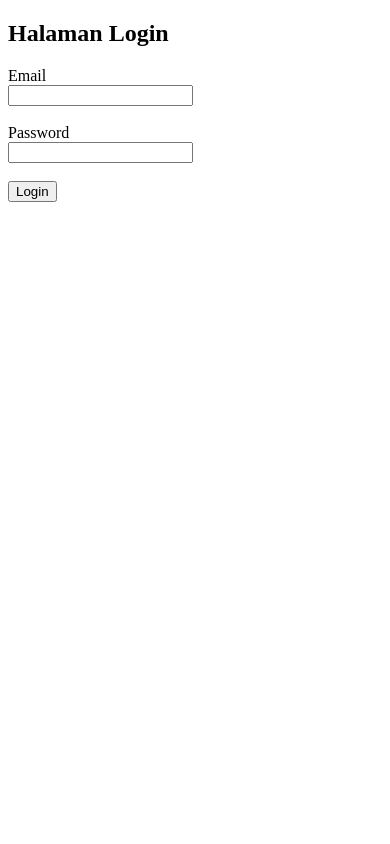
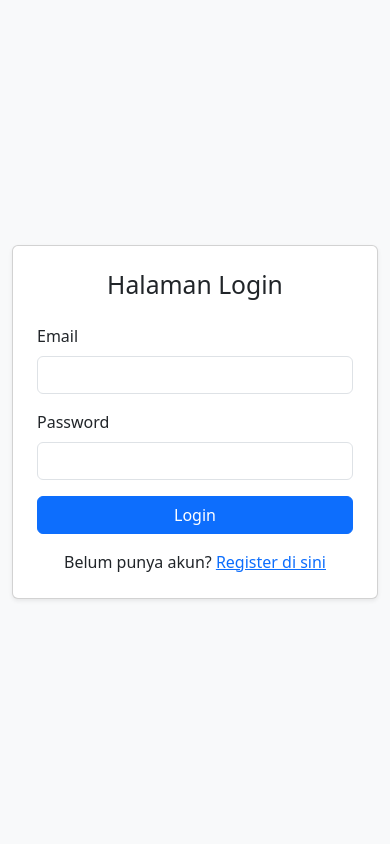
Before and after one commit to MuhammadAfifulIchwan/reservasi-asrama, a CodeIgniter 4 app: the page made by app/Views/auth/login.php in a window 390 px wide. Run offline with PHP 8.4 and a stand-in for CodeIgniter, Linux system fonts and the light colour scheme; the template is opened without the code that fills it, so the values that code supplies are empty; some libraries are stand-ins or nearby versions.

Commit message:
update tampilan login

```diff
--- a/app/Views/auth/login.php
+++ b/app/Views/auth/login.php
@@ -2,26 +2,42 @@
 <html>
 <head>
     <title>Login</title>
+    <link href="https://cdn.jsdelivr.net/npm/bootstrap@5.3.0/dist/css/bootstrap.min.css" rel="stylesheet">
 </head>
-<body>
+<body class="bg-light">
 
-<h2>Halaman Login</h2>
+<div class="container">
+    <div class="row justify-content-center align-items-center" style="min-height: 100vh;">
+        <div class="col-md-5">
+            <div class="card shadow-sm">
+                <div class="card-body p-4">
+                    <h2 class="text-center mb-4">Halaman Login</h2>
 
-<form method="post" action="<?= base_url('login/process') ?>">
+                    <form method="post" action="<?= base_url('login/process') ?>">
 
-    Email <br>
-    <input type="email" name="email">
+                        <div class="mb-3">
+                            <label class="form-label">Email</label>
+                            <input type="email" name="email" class="form-control">
+                        </div>
 
-    <br><br>
+                        <div class="mb-3">
+                            <label class="form-label">Password</label>
+                            <input type="password" name="password" class="form-control">
+                        </div>
 
-    Password <br>
-    <input type="password" name="password">
+                        <button type="submit" class="btn btn-primary w-100">Login</button>
 
-    <br><br>
+                        <p class="text-center mt-3 mb-0">
+                            Belum punya akun? <a href="<?= base_url('register') ?>">Register di sini</a>
+                        </p>
 
-    <button type="submit">Login</button>
+                    </form>
 
-</form>
+                </div>
+            </div>
+        </div>
+    </div>
+</div>
 
 </body>
 </html>
```
Also changed, not shown: app/Views/auth/register.php (+35 -19 lines).
